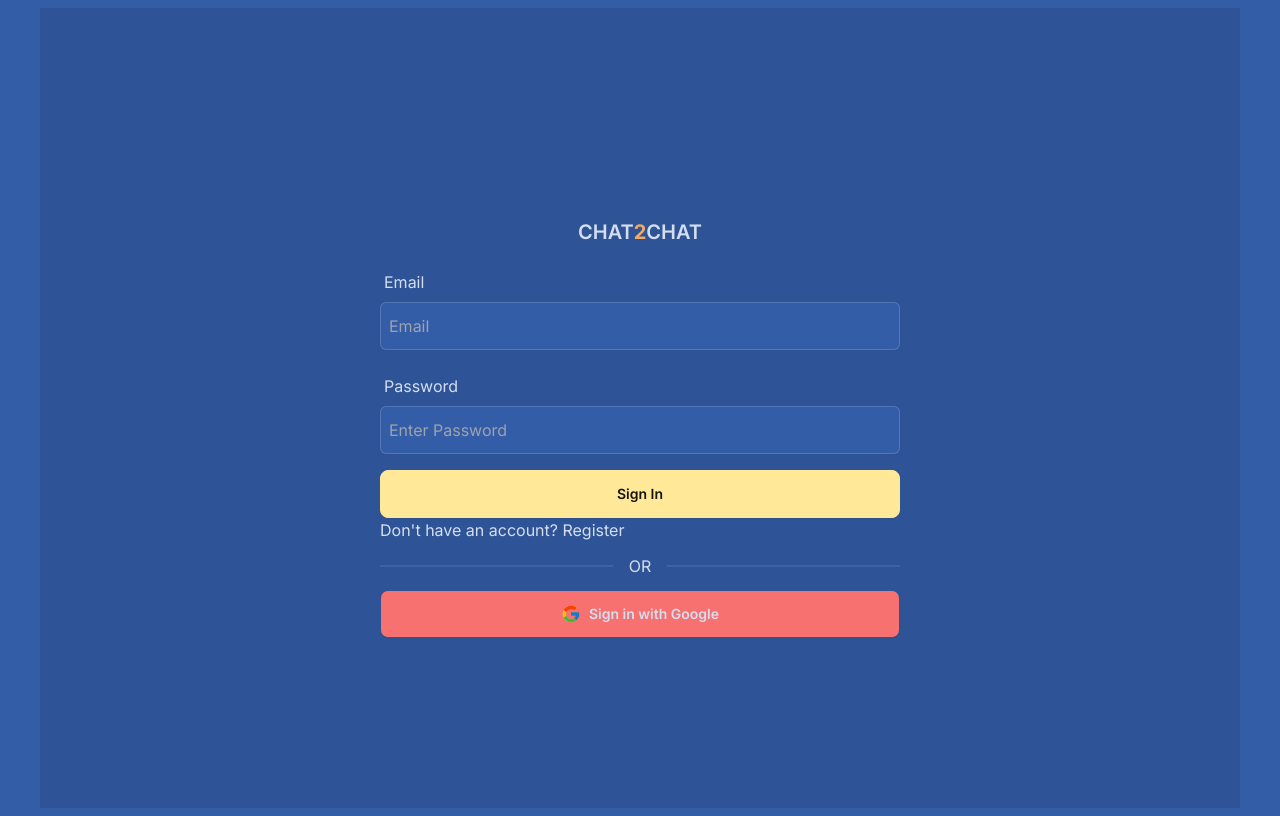
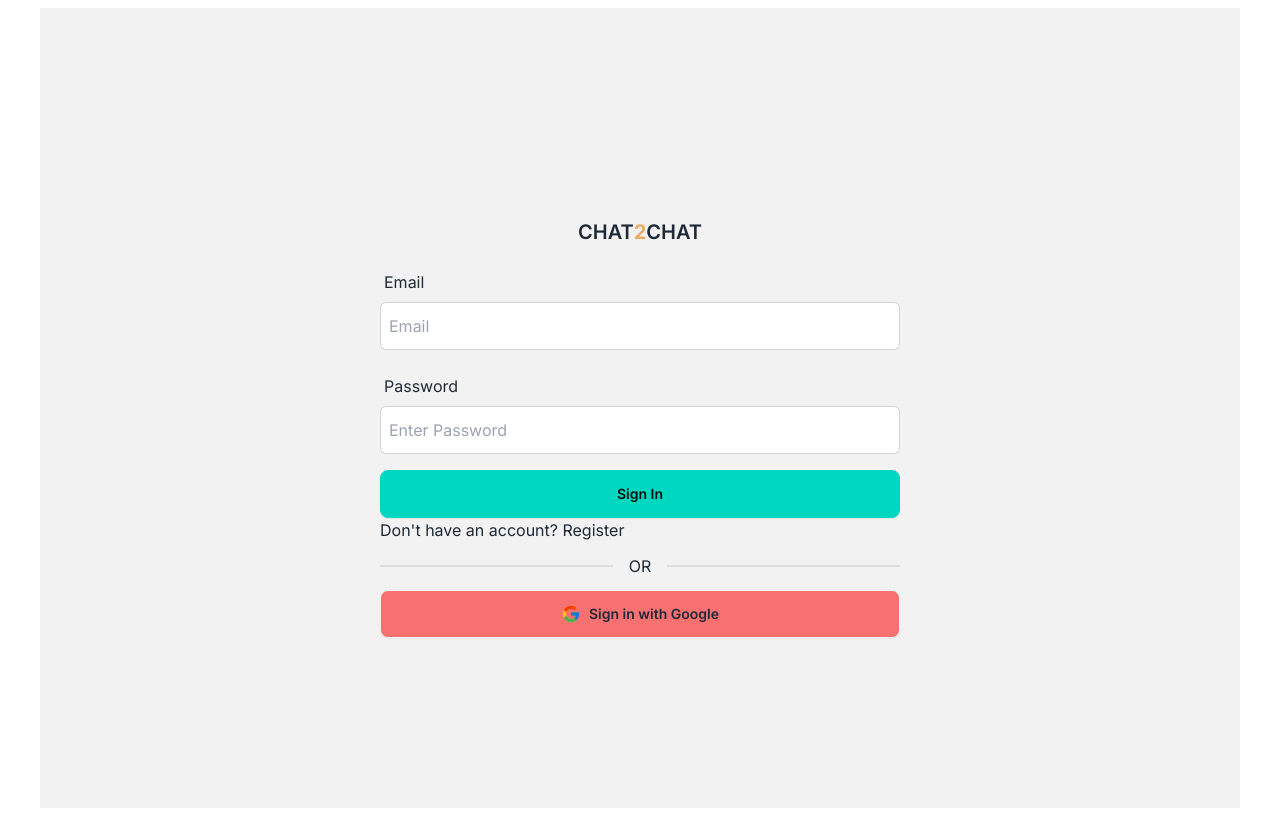
Before and after one commit to stephenlai2021/chat2chat-v2, a Next.js app: page /login in a window 1280 px wide. Built offline with nearby package versions, Linux system fonts and the light colour scheme; no server answers.

Commit message:
add next-themes library to persist them and avoid flicker/flash or a blank page before new theme applied after page gets refreshed

```diff
--- a/app/layout.jsx
+++ b/app/layout.jsx
@@ -5,6 +5,9 @@ import { Inter } from "next/font/google";
 
 /* utils */
 import { Toaster } from "react-hot-toast";
+
+/* daisy-ui theme */
+import DaisyUIThemeProvider from "@/providers/daisyui-theme-provider";
 
 const inter = Inter({ subsets: ["latin"] });
 
@@ -25,15 +28,14 @@ export const metadata = {
 
 export default async function RootLayout({ children }) {
   return (
-    <html lang="en" data-theme="aqua">
-      <body
-        className={`${inter.className}`}
-        suppressHydrationWarning
-      >
-        <div className="max-w-[1200px] mx-auto bg-base-200">
-          <Toaster position="bottom-center" />
-          {children}
-        </div>
+    <html lang="en" suppressHydrationWarning>
+      <body className={`${inter.className}`}>
+        <DaisyUIThemeProvider>
+          <div className="max-w-[1200px] mx-auto bg-base-200">
+            <Toaster position="bottom-center" />
+            {children}
+          </div>
+        </DaisyUIThemeProvider>
       </body>
     </html>
   );
--- a/components/main/ChatList.jsx
+++ b/components/main/ChatList.jsx
@@ -42,6 +42,9 @@ import { themes, languages } from "@/data/utils";
 import { toast } from "react-hot-toast";
 import { useFirebase } from "@/hooks/useFirebase";
 
+/* next-themes */
+import { useTheme } from "next-themes"
+
 /* react-icons */
 import { IoIosSend } from "react-icons/io";
 import { IoPersonAddSharp } from "react-icons/io5";
@@ -68,6 +71,8 @@ function ChatList({ userData, selectedChatroom, setSelectedChatroom }) {
   const router = useRouter();
 
   const supabase = useSupabaseClient();
+
+  const { setTheme } = useTheme()
 
   // const t = useTranslations('ChatList');
 
@@ -260,17 +265,10 @@ function ChatList({ userData, selectedChatroom, setSelectedChatroom }) {
             <div className="text-xl font-bold text-base-content pl-3">
               {activeTab == "privateChat"
                 ? "Private Chat"
-                // ? "Chatrooms"
-                // ? t('chatrooms')
                 : activeTab == "groupChat"
                 ? "Group Chat"
                 : activeTab == "add"
                 ? "Add friend"
-                // ? t('add')
-                // : activeTab == "settings"
-                // ? "Settings"
-                // : activeTab == "user"
-                // ? "Profile"
                 : ""}
             </div>
           </div>
@@ -315,7 +313,7 @@ function ChatList({ userData, selectedChatroom, setSelectedChatroom }) {
                           <summary className="">Theme</summary>
                           <ul>
                             {themes.map((theme) => (
-                              <div key={theme.label} className="form-control">
+                              <div key={theme.label} className="form-control" onClick={() => setTheme(theme.value)}>
                                 <label className="label cursor-pointer gap-4">
                                   <span className="label-text">
                                     {theme.label}
--- a/components/main/Sidebar.jsx
+++ b/components/main/Sidebar.jsx
@@ -13,6 +13,9 @@ import { SlSettings } from "react-icons/sl";
 import { RiUserAddLine } from "react-icons/ri";
 import { BsChatDots } from "react-icons/bs";
 
+/* next-themes */
+import { useTheme } from "next-themes";
+
 /* utils */
 import { themes, languages } from "@/data/utils";
 
@@ -22,6 +25,8 @@ export default function Sidabar({
   handleTabClick,
   logoutClick,
 }) {
+  const { setTheme } = useTheme();
+
   return (
     <div className="bg-base-30 shadow-inner h-full flex flex-col items-center sidebar-hide pt-3">
       {/* add icon */}
@@ -82,18 +87,19 @@ export default function Sidabar({
                 </a>
               </li>
               <li>
-                {/* <a> */}
                 <ul className="menu bg-base-200 w-ful rounded-box">
                   <li>
                     <details>
                       <summary className="">Theme</summary>
                       <ul>
                         {themes.map((theme) => (
-                            <div key={theme.label} className="form-control">
+                          <div
+                            key={theme.label}
+                            className="form-control"
+                            onClick={() => setTheme(theme.value)}
+                          >
                             <label className="label cursor-pointer gap-4">
-                                <span className="label-text">
-                                  {theme.label}
-                                </span>
+                              <span className="label-text">{theme.label}</span>
                               <input
                                 type="radio"
                                 name="theme-radios"
@@ -122,7 +128,6 @@ export default function Sidabar({
                     <a onClick={logoutClick}>Logout</a>
                   </li>
                 </ul>
-                {/* </a> */}
               </li>
             </ul>
           </div>
--- a/middleware.js
+++ b/middleware.js
@@ -68,7 +68,7 @@ export async function middleware(request) {
     }
   );
 
-  /* protected route */
+  /* protect routes from typing in address bar */
   const { data } = await supabase.auth.getSession();
 	const url = new URL(request.url);
 	if (data.session) {
--- /dev/null
+++ b/providers/daisyui-theme-provider.jsx
@@ -0,0 +1,7 @@
+"use client"
+
+import { ThemeProvider } from "next-themes"
+
+export default function DaisyUIThemeProvider({ children }) {
+  return <ThemeProvider>{children}</ThemeProvider>
+}
```
Lines whose indentation alone changed are shown as unchanged.
